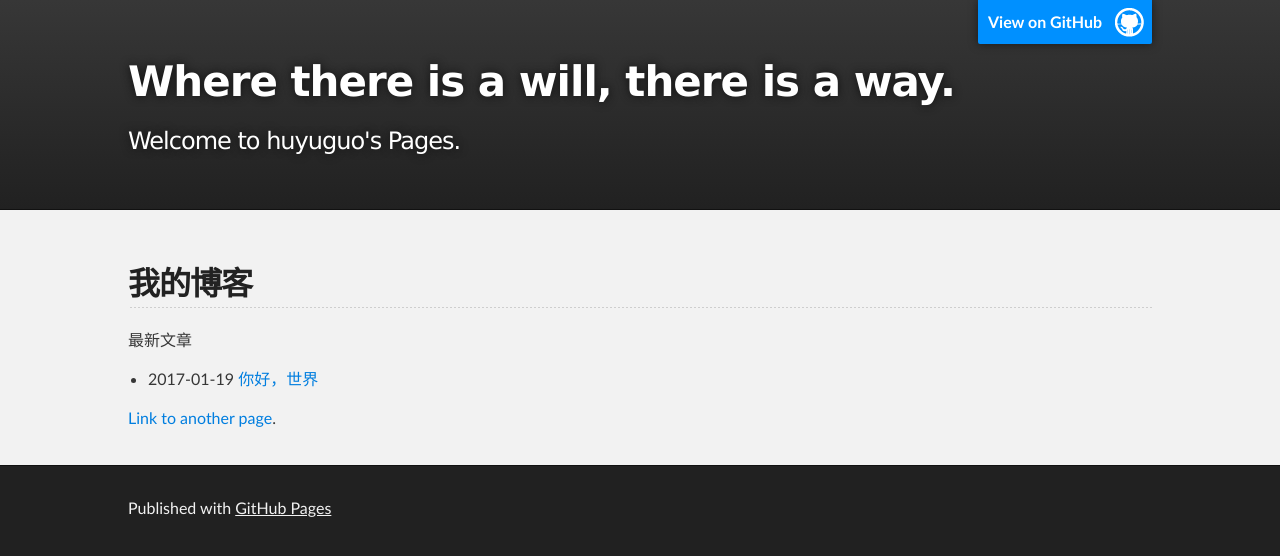
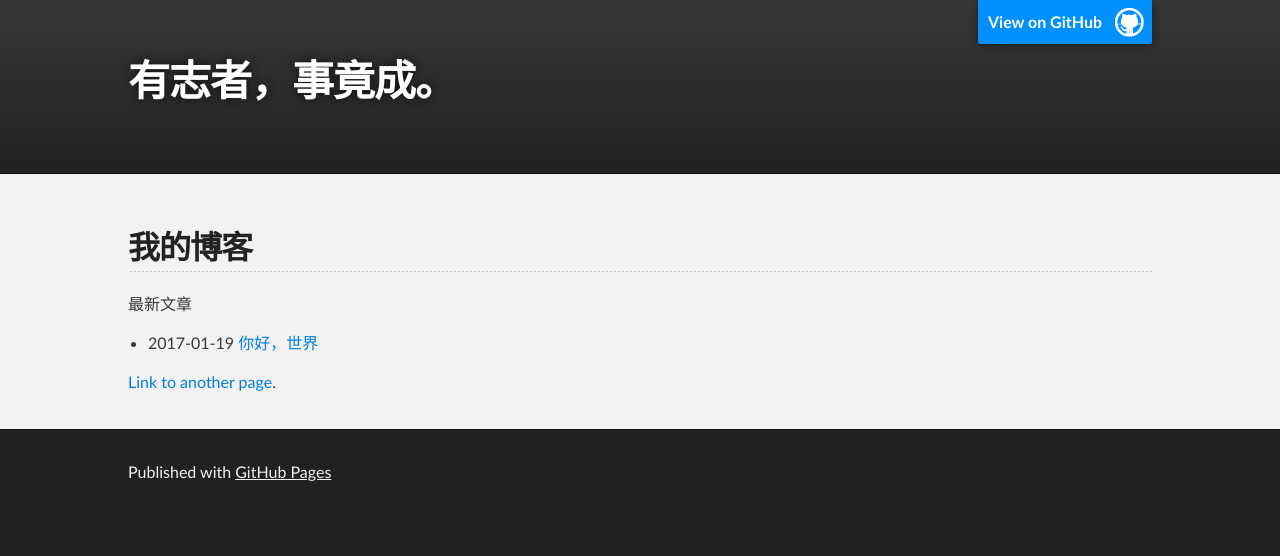
Before and after one commit to huyuguo/huyuguo.github.io, a Jekyll site: the page built from index.md, in a window 1280 px wide. Shown: the top 556 px of the page. Built offline with Jekyll 4.4.1, drawn with Linux system fonts in a browser that asks for light colours; the repository's description, which GitHub fills in, is left out.

```diff
--- a/_config.yml
+++ b/_config.yml
@@ -1,5 +1,5 @@
-title: Where there is a will, there is a way.
-description: Welcome to huyuguo's Pages.
+title: 有志者，事竟成。
+description:
 show_downloads: false
 google_analytics:
 theme: jekyll-theme-slate
```
Also changed, not shown: _layouts/default.html (+10 -0 lines).
